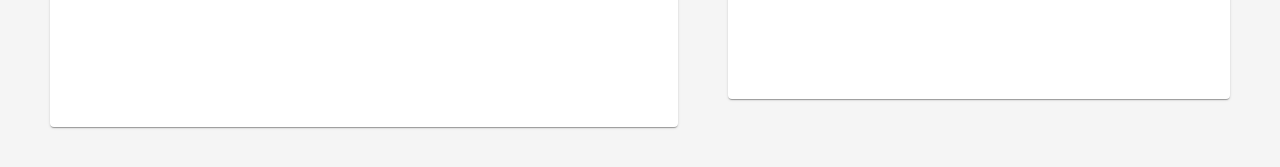
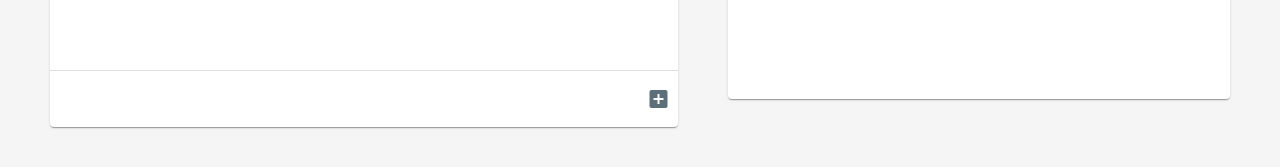
Before and after one commit to Draike13/vizteams-ng, an Angular app: page / in a window 1280 px wide. Shown: the part 619-786 px from the top of the page. Built offline with nearby package versions, Linux system fonts and the light colour scheme.

Commit message:
add add team member button

```diff
--- /dev/null
+++ b/src/app/Dialog/add-member-dialog/add-member-dialog.component.html
@@ -0,0 +1 @@
+<p>add member dialog</p>
--- /dev/null
+++ b/src/app/Dialog/add-member-dialog/add-member-dialog.component.ts
@@ -0,0 +1,15 @@
+import { Component, OnInit } from '@angular/core';
+
+@Component({
+  selector: 'app-add-member-dialog',
+  templateUrl: './add-member-dialog.component.html',
+  styleUrls: ['./add-member-dialog.component.scss']
+})
+export class AddMemberDialogComponent implements OnInit {
+
+  constructor() { }
+
+  ngOnInit(): void {
+  }
+
+}
--- a/src/app/app.module.ts
+++ b/src/app/app.module.ts
@@ -19,8 +19,9 @@ import { MatInputModule } from '@angular/material/input';
 import { MatIconModule } from '@angular/material/icon';
 import { MatButtonModule } from '@angular/material/button';
 import { ReactiveFormsModule } from '@angular/forms';
-import {MatTooltipModule} from '@angular/material/tooltip';
-import {TooltipPosition} from '@angular/material/tooltip';
+import { MatTooltipModule } from '@angular/material/tooltip';
+import { TooltipPosition } from '@angular/material/tooltip';
+import { AddMemberDialogComponent } from './Dialog/add-member-dialog/add-member-dialog.component';
 
 @NgModule({
   declarations: [
@@ -30,6 +31,7 @@ import {TooltipPosition} from '@angular/material/tooltip';
     SignUpInDialogComponent,
     SignUpFormComponent,
     InfoContainerComponent,
+    AddMemberDialogComponent,
   ],
   imports: [
     BrowserModule,
--- a/src/app/teamlist/teamlist.component.html
+++ b/src/app/teamlist/teamlist.component.html
@@ -36,9 +36,23 @@
         </div>
 
         <mat-action-row class="icon-holder">
-          <mat-icon class="person-icon">person_add</mat-icon>
+          <mat-icon
+            (click)="addMember()"
+            class="person-icon"
+            matTooltip="Add Member"
+            [matTooltipPosition]="'above'"
+            >person_add</mat-icon
+          >
         </mat-action-row>
       </mat-expansion-panel>
     </mat-accordion></mat-card-content
-  ></mat-card
->
+  >
+  <mat-action-row class="action-row">
+    <mat-icon
+      matTooltip="Add Team"
+      [matTooltipPosition]="'above'"
+      class="add-team"
+      >add_box</mat-icon
+    >
+  </mat-action-row>
+</mat-card>
--- a/src/app/teamlist/teamlist.component.scss
+++ b/src/app/teamlist/teamlist.component.scss
@@ -3,6 +3,19 @@
 }
 .panel-title {
   color: rgb(161, 154, 154);
+}
+.add-team {
+  font-size: x-large;
+  color: rgba(69, 90, 100, 0.87);
+  cursor: pointer;
+}
+.action-row {
+  position: absolute;
+  bottom: 0;
+  left: 0;
+  right: 0;
+  display: flex;
+  justify-content: end;
 }
 
 .icon-holder {
@@ -14,6 +27,7 @@
   padding-right: 16px;
   font-size: xx-large;
   color: rgba(69, 90, 100, 0.87);
+  cursor: pointer;
 }
 .mat-card {
   min-height: 80%;
--- a/src/app/teamlist/teamlist.component.ts
+++ b/src/app/teamlist/teamlist.component.ts
@@ -2,6 +2,8 @@ import { Component, OnInit } from '@angular/core';
 import { MatExpansionModule } from '@angular/material/expansion';
 import { CdkAccordionModule } from '@angular/cdk/accordion';
 import { TeamMember } from '../models/teamMember.model';
+import { AddMemberDialogComponent } from '../Dialog/add-member-dialog/add-member-dialog.component';
+import { MatDialog } from '@angular/material/dialog';
 
 @Component({
   selector: 'app-teamlist',
@@ -97,7 +99,11 @@ export class TeamlistComponent implements OnInit {
     },
   ];
 
-  constructor() {}
+  constructor(public dialog: MatDialog) {}
+
+  addMember() {
+    this.dialog.open(AddMemberDialogComponent);
+  }
 
   ngOnInit(): void {}
 }
```
Also changed, not shown: src/app/Dialog/add-member-dialog/add-member-dialog.component.scss (added).
